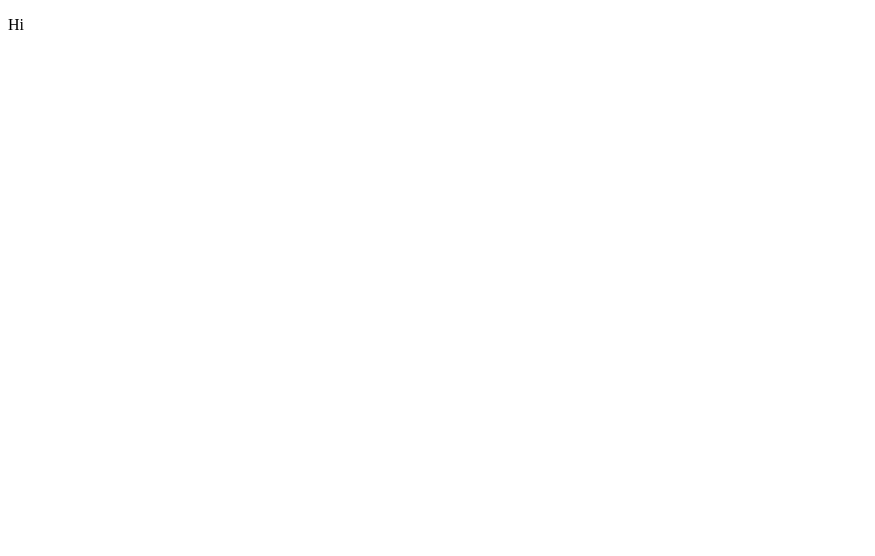
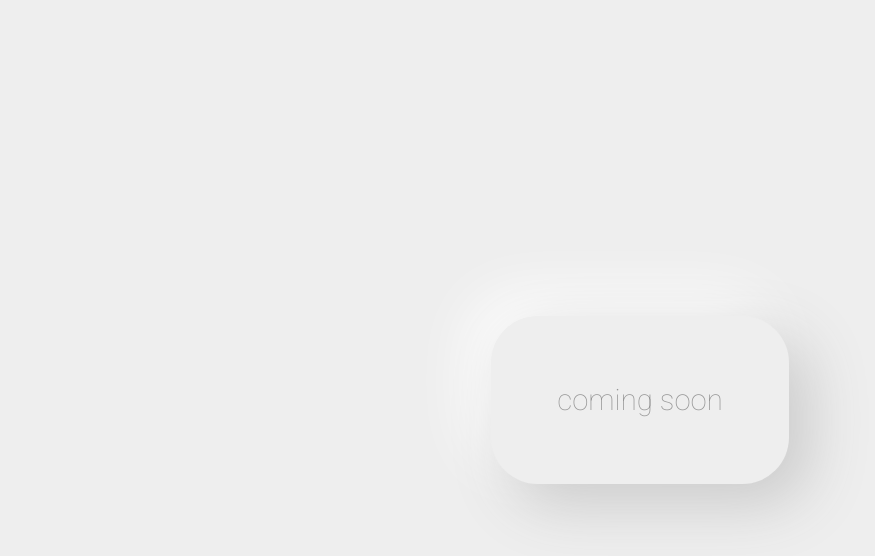
Before and after one commit to Kleywalker/www, a plain HTML site: page index.html in a window 1280 px wide. Shown: the whole page, without its empty margins (0-875 px from the left). Drawn offline with Linux system fonts and the light colour scheme.

Commit message:
Coming soon

```diff
--- a/css/style.css
+++ b/css/style.css
@@ -1,3 +1,40 @@
-h1 {
-  color: red;
+@import url('https://fonts.googleapis.com/css2?family=Roboto:wght@100&display=swap');
+
+:root {
+  --main-fg-color: #969696;
+  --main-bg-color: #eeeeee;
+  --shadow-light: #ffffff;
+  --shadow-dark: #cacaca;
 }
+@media screen and (prefers-color-scheme: dark) {
+  :root {
+    --main-fg-color: #8c96a0;
+    --main-bg-color: #1e1e28;
+    --shadow-light: #292936;
+    --shadow-dark: #14141a;
+  }
+}
+
+body,
+html {
+  margin: 0;
+  height: 100%;
+  display: grid;
+  background-color: var(--main-bg-color);
+}
+.box {
+  margin: auto;
+}
+.box {
+  font-family: 'Roboto', sans-serif;
+  font-weight: 100;
+  font-size: 22pt;
+  color: var(--main-fg-color);
+}
+.box {
+  border-radius: 35pt;
+  padding: 50pt;
+  background: var(--main-bg-color);
+  box-shadow: 20px 20px 60px var(--shadow-dark),
+    -20px -20px 60px var(--shadow-light);
+}
--- a/index.html
+++ b/index.html
@@ -1 +1,14 @@
-<!doctype html><html><head><title>Page title</title></head><body><p>Hi</p></body></html>
+<!DOCTYPE html>
+<html lang="en">
+<head>
+  <meta charset="UTF-8">
+  <meta name="viewport" content="width=device-width, initial-scale=1.0">
+  <link href="../css/style.css" rel="stylesheet" />
+  <title>Kleywalker</title>
+</head>
+<body>
+  <div class="box">
+    coming soon
+  </div>
+</body>
+</html>
```
Also changed, not shown: README/index.html (deleted, +0 -36 lines).
